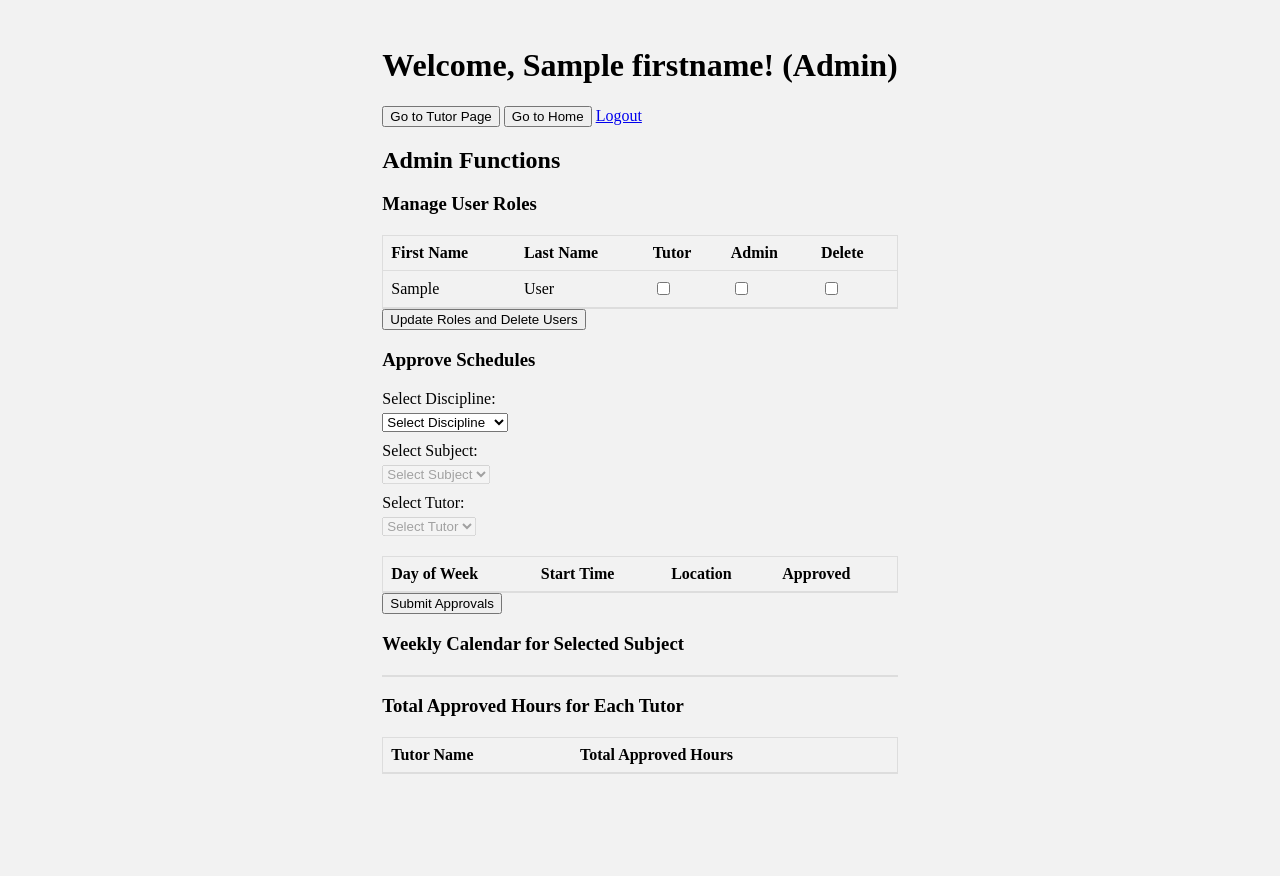
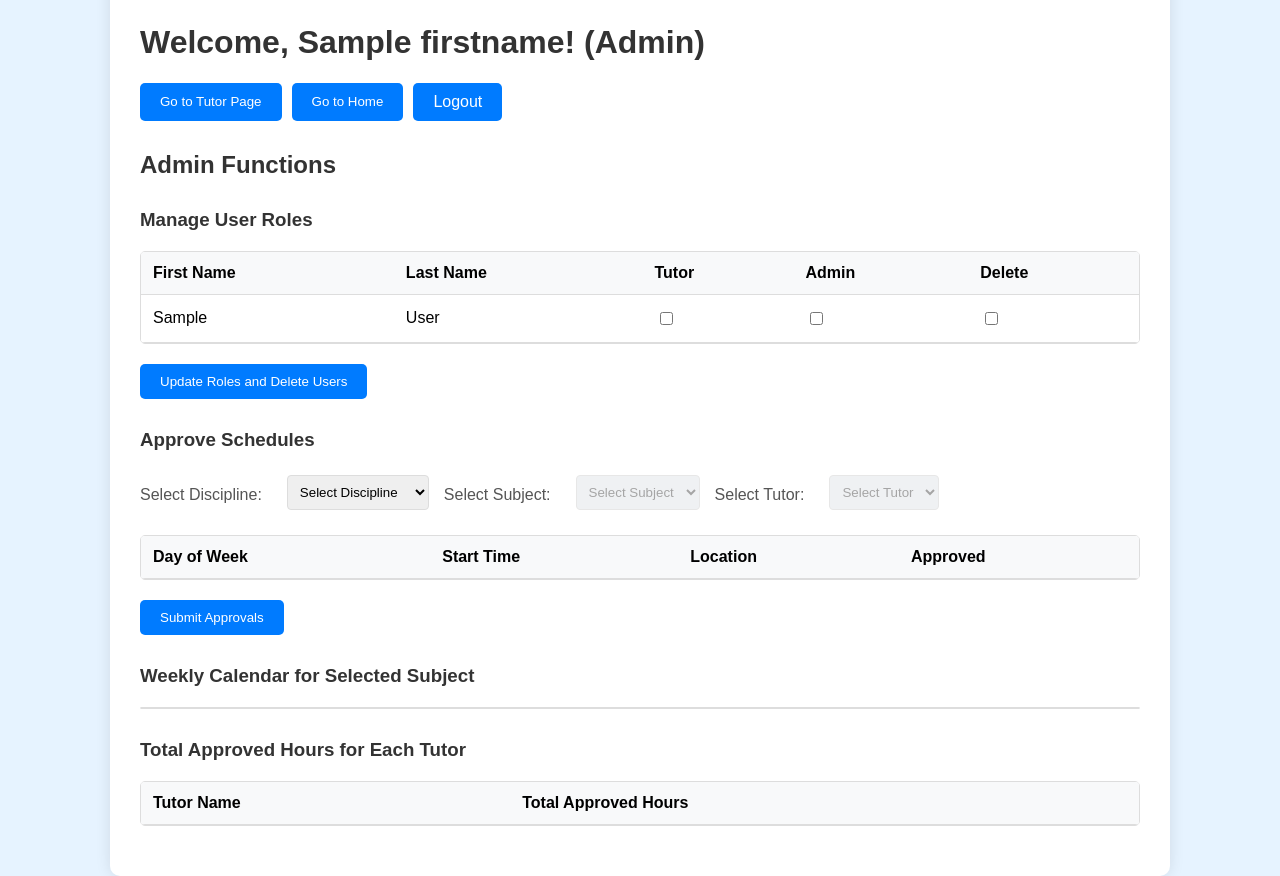
Before and after one commit to riyagoyal2134/tutoring, a Flask app: template templates/admin_dashboard.html in a window 1280 px wide. Before the commit the page ends 774 px from the top, so only its background shows below. Run offline with Flask 3, Linux system fonts and the light colour scheme; the template is opened without the code that fills it: most values are stand-ins (such as "Sample title", 1, 10 or a date in 2020); data that the repository does not hold is empty; some libraries are stand-ins or nearby versions.

Commit message:
tutor dashboard and tutor admin updated. look much better now

```diff
--- a/templates/admin_dashboard.html
+++ b/templates/admin_dashboard.html
@@ -7,20 +7,100 @@
     <link rel="stylesheet" href="{{ url_for('static', filename='styles.css') }}">
     <script src="https://code.jquery.com/jquery-3.6.0.min.js"></script>
     <style>
+        body {
+            background-color: #e6f3ff;
+            margin: 0;
+            padding: 20px;
+            min-width: 1200px;
+            font-family: Arial, sans-serif;
+        }
+        .container {
+            background-color: white;
+            padding: 30px;
+            border-radius: 10px;
+            box-shadow: 0 0 15px rgba(0,0,0,0.1);
+            margin: 0 auto;
+            max-width: 1400px;
+            min-width: 1000px;
+        }
         .scrollable {
-            max-height: 300px;
+
+            max-height: 400px;
             overflow-y: auto;
             border: 1px solid #ddd;
-            margin-top: 20px;
+
+            margin: 20px 0;
+            border-radius: 5px;
+            background-color: white;
         }
         table {
             width: 100%;
             border-collapse: collapse;
+            background-color: white;
         }
         th, td {
-            padding: 8px;
+
+            padding: 12px;
             text-align: left;
             border-bottom: 1px solid #ddd;
+        }
+        th {
+            background-color: #f8f9fa;
+            position: sticky;
+            top: 0;
+            z-index: 1;
+        }
+        .button-container {
+            margin: 20px 0;
+            display: flex;
+            gap: 10px;
+        }
+        button, a {
+            padding: 10px 20px;
+            background-color: #007bff;
+            color: white;
+            border: none;
+            border-radius: 5px;
+            cursor: pointer;
+            text-decoration: none;
+            display: inline-block;
+        }
+        button:hover, a:hover {
+            background-color: #0056b3;
+        }
+        h1, h2, h3 {
+            color: #333;
+            margin-top: 30px;
+        }
+        select, input[type="checkbox"] {
+            padding: 8px;
+            margin: 5px;
+            border-radius: 4px;
+            border: 1px solid #ddd;
+        }
+        label {
+            margin-right: 10px;
+            color: #555;
+        }
+        #calendar table {
+            table-layout: fixed;
+        }
+        #calendar td {
+            white-space: normal;
+            word-wrap: break-word;
+            min-width: 120px;
+        }
+        tr:hover {
+            background-color: #f5f5f5;
+        }
+        .form-group {
+            margin: 15px 0;
+            display: flex;
+            align-items: center;
+            gap: 10px;
+        }
+        select:disabled {
+            background-color: #e9ecef;
         }
     </style>
 </head>
@@ -36,7 +116,7 @@
 
         <h2>Admin Functions</h2>
 
-        <!-- User Role Management Form -->
+
         <h3>Manage User Roles</h3>
         <form method="POST" action="{{ url_for('update_user_roles') }}">
             <div class="scrollable">
@@ -72,9 +152,10 @@
             <button type="submit">Update Roles and Delete Users</button>
         </form>
 
-        <!-- Discipline, Subject, and Tutor Dropdowns for Schedule Approval -->
+
         <h3>Approve Schedules</h3>
-        <div>
+
+        <div class="form-group">
             <label for="discipline">Select Discipline:</label>
             <select id="discipline">
                 <option value="">Select Discipline</option>
@@ -94,7 +175,7 @@
             </select>
         </div>
 
-        <!-- Schedule Approval Form -->
+
         <form method="POST" action="{{ url_for('approve_schedules') }}" id="approve-schedules-form">
             <input type="hidden" name="tutor_email" id="hidden-tutor-email">
             <div class="scrollable">
@@ -114,11 +195,11 @@
             <button type="submit">Submit Approvals</button>
         </form>
 
-        <!-- Calendar to display all approved schedules for selected subject -->
+
         <h3>Weekly Calendar for Selected Subject</h3>
         <div id="calendar" class="scrollable"></div>
 
-        <!-- Table to display total approved hours for each tutor -->
+
         <h3>Total Approved Hours for Each Tutor</h3>
         <div id="approved-hours-table-container" class="scrollable">
             <table id="approved-hours-table">
@@ -129,7 +210,7 @@
                     </tr>
                 </thead>
                 <tbody>
-                    <!-- Approved hours for tutors will be populated here -->
+
                 </tbody>
             </table>
         </div>
@@ -179,7 +260,7 @@
                     }
                 });
 
-                // Load all approved schedules for selected subject into the calendar
+
                 $.ajax({
                     url: '/get_schedule',
                     type: 'POST',
@@ -195,7 +276,7 @@
             }
         });
 
-        // Function to populate the calendar with approved schedules
+
         function populateCalendar(schedules) {
             const dayMap = ['Monday', 'Tuesday', 'Wednesday', 'Thursday', 'Friday', 'Saturday', 'Sunday'];
             const calendar = {};
@@ -221,7 +302,7 @@
             });
             calendarHtml += '</tr></thead><tbody>';
 
-            // Generate time slots from 8:00 AM to 9:00 PM
+
             for (let hour = 8; hour < 21; hour++) {
                 ['00', '30'].forEach(min => {
                     const time = `${hour.toString().padStart(2, '0')}:${min}`;
@@ -237,7 +318,7 @@
             $('#calendar').html(calendarHtml);
         }
 
-        // Load the approval table based on tutor selection
+
         $('#tutor').on('change', function() {
             const tutorEmail = $(this).val();
             $('#hidden-tutor-email').val(tutorEmail);
@@ -279,7 +360,7 @@
             }
         });
 
-        // Fetch and display total approved hours for each tutor
+
         function loadApprovedHours() {
             $.ajax({
                 url: '/get_approved_hours',
@@ -301,7 +382,7 @@
             });
         }
 
-        // Load approved hours for tutors when page loads
+
         $(document).ready(function() {
             loadApprovedHours();
         });
```
Also changed, not shown: templates/tutor_dashboard.html (+43 -3 lines).
